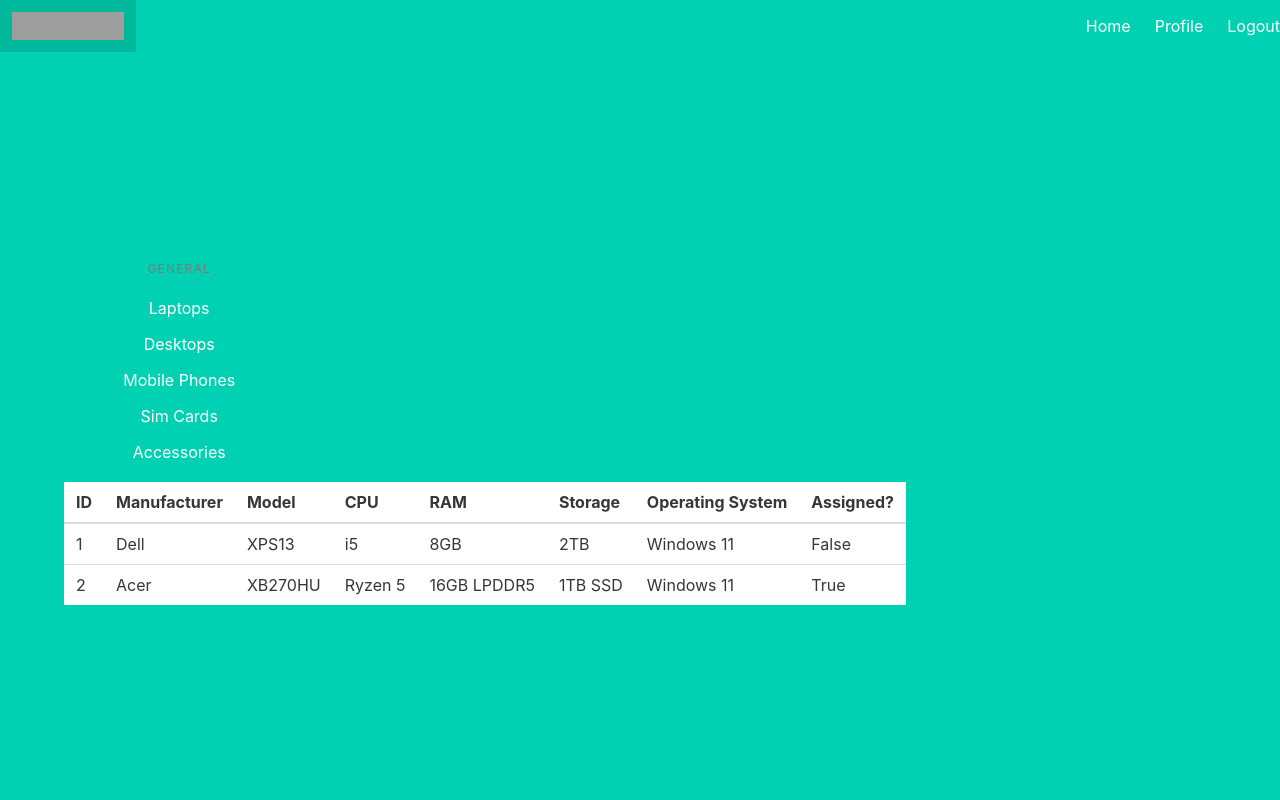
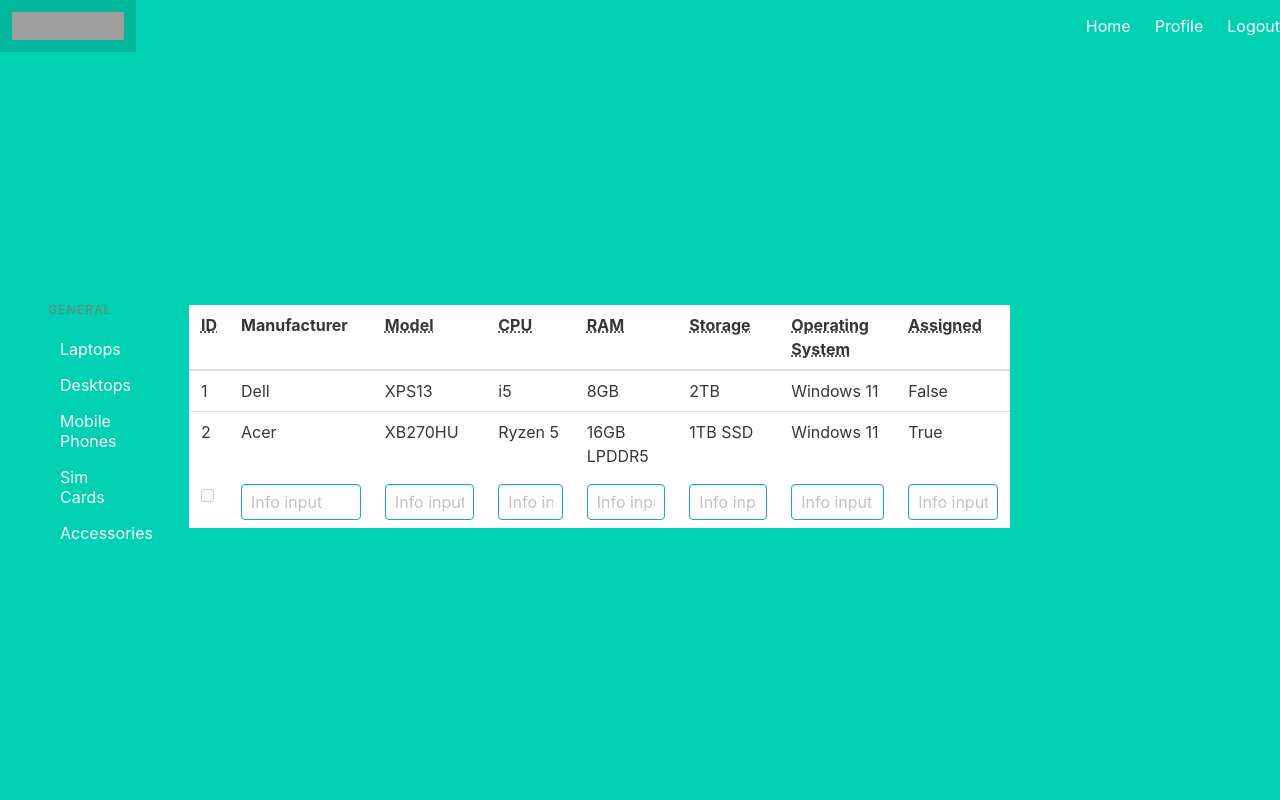
Before and after one commit to ValrynMilly/OCSIMS, a Flask app: page /laptops in a window 1280 px wide. Run offline with Flask 2, Linux system fonts and the light colour scheme; a user stored in the database is signed in; data comes from the database, SQL or seed files in the repository; grey boxes are pictures that could not be loaded.

Commit message:
Some css&html changes to laptops
cannot yet add to the database from the page but will try a new method soon.

```diff
--- a/IMSAPP/project/main.py
+++ b/IMSAPP/project/main.py
@@ -1,4 +1,5 @@
-from flask import Blueprint, render_template
+from urllib import request
+from flask import Blueprint, render_template, request
 from flask_login import login_required, current_user
 from . import db
 from .models import Laptops
@@ -14,7 +15,7 @@ def index():
 def profile():
     return render_template('profile.html', name=current_user.name)
 
-@main.route('/laptops')
+@main.route('/laptops', methods=['POST', 'GET'])
 @login_required
 def laptops():
     laptop = Laptops.query
--- a/IMSAPP/project/templates/laptops.html
+++ b/IMSAPP/project/templates/laptops.html
@@ -2,8 +2,8 @@
 
 {% block content %}
 
-  <div class="column is-one-fifth">
-
+  <div class="column is-narrow">
+    <div class="column is-half">
       <aside class="menu">
         <p class="menu-label">
           General
@@ -16,20 +16,22 @@
           <li><a>Accessories</a></li>
         </ul>
       </aside>
-
+    </div>
   </div>
 
-  <table id="data" class="table table-striped">
+
+      </div class="section">
+          <table class="table is-hoverable is-fullwidth" style="margin-bottom:20px; margin-right: 20%;">
             <thead>
               <tr>
-        <th>ID</th>
+                <th><abbr title="Position">ID</abbr></t h>
                 <th>Manufacturer</th>
-        <th>Model</th>
-        <th>CPU</th>
-        <th>RAM</th>
-        <th>Storage</th>
-        <th>Operating System</th>
-        <th>Assigned?</th>
+                <th><abbr title="Played">Model</abbr></th>
+                <th><abbr title="Won">CPU</abbr></th>
+                <th><abbr title="Drawn">RAM</abbr></th>
+                <th><abbr title="Lost">Storage</abbr></th>
+                <th><abbr title="Goals for">Operating System</abbr></th>
+                <th><abbr title="Goals against">Assigned</abbr></th>
               </tr>
             </thead>
             <tbody>
@@ -46,6 +48,36 @@
                 </tr>
               {% endfor %}
             </tbody>
+            <form action="">
+              <td>
+                <label class="checkbox">
+                  <input type="checkbox" disabled>
+                </label>
+              </td>
+              <td>
+                <input class="input is-info is-narrow" type="text" placeholder="Info input">
+              </td>
+              <td>
+                <input class="input is-info is-narrow" type="text" placeholder="Info input">
+              </td>
+              <td>
+                <input class="input is-info is-narrow" type="text" placeholder="Info input">
+              </td>
+              <td>
+                <input class="input is-info is-narrow" type="text" placeholder="Info input">
+              </td>
+              <td>
+                <input class="input is-info is-narrow" type="text" placeholder="Info input">
+              </td>
+              <td>
+                <input class="input is-info is-narrow" type="text" placeholder="Info input">
+              </td>
+              <td>
+                <input class="input is-info is-narrow" type="text" placeholder="Info input">
+              </td>
+            </form>
           </table>
+      </div>
+
 
 {% endblock %}
```
Lines whose indentation alone changed are shown as unchanged.
